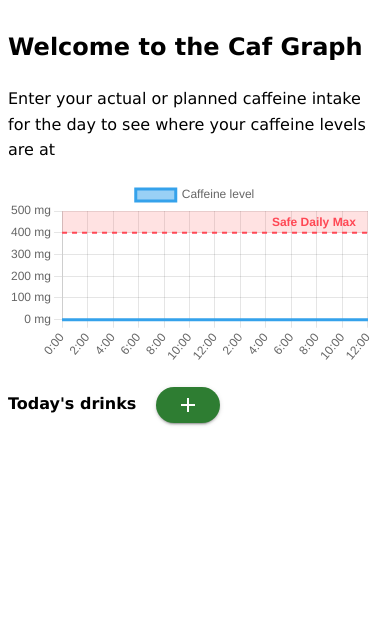
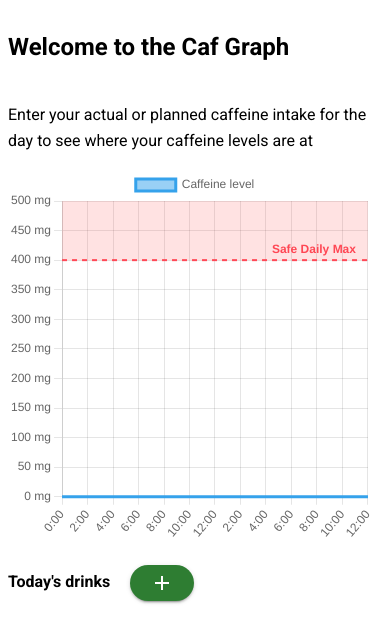
Before and after one commit to nedransfield/caffeine-calculator, a Next.js app: page / in a window 390 px wide. Shown: the top 642 px of the page. Built offline with nearby package versions, Linux system fonts and the light colour scheme.

Commit message:
New font and better on mobile

```diff
--- a/app/globals.css
+++ b/app/globals.css
@@ -2,9 +2,9 @@
 @tailwind utilities;
 
 body {
-  font-family: 'Verdana', sans-serif;
   line-height: 1.6;
   display: flex;
+  flex-direction: column;
   justify-content: center;
   width: auto;
 }
--- a/app/layout.jsx
+++ b/app/layout.jsx
@@ -1,14 +1,19 @@
 import { SpeedInsights } from '@vercel/speed-insights/next'
 import { Analytics } from '@vercel/analytics/react'
+import { Roboto } from 'next/font/google'
+
+const roboto = Roboto({
+  subsets: ['latin'],
+})
 
 const MainLayout = ({ children }) => {
   return (
-    <html lang='en'>
+    <html lang='en' className={roboto.className}>
       <head>
         <title>Caf Graph</title>
       </head>
       <body>
-        <div>{children}</div>
+        {children}
         <SpeedInsights />
         <Analytics />
       </body>
--- a/components/Graph.jsx
+++ b/components/Graph.jsx
@@ -88,8 +88,11 @@ const Graph = ({ drinks }) => {
     }
   }
 
+  const isMobile = window.matchMedia('(max-width: 430px)').matches
+
   const options = {
     responsive: true,
+    aspectRatio: isMobile ? 1 : 2,
     plugins: {
       legend: {
         position: 'top',
--- a/package.json
+++ b/package.json
@@ -19,7 +19,7 @@
     "chart.js": "^4.4.8",
     "chartjs-plugin-annotation": "^3.1.0",
     "dayjs": "^1.11.13",
-    "next": "15.2.2",
+    "next": "^15.2.3",
     "react": "^19.0.0",
     "react-chartjs-2": "^5.3.0",
     "react-dom": "^19.0.0"
```
Also changed, not shown: 1 other file (tests, documents, lock files or other folders).
